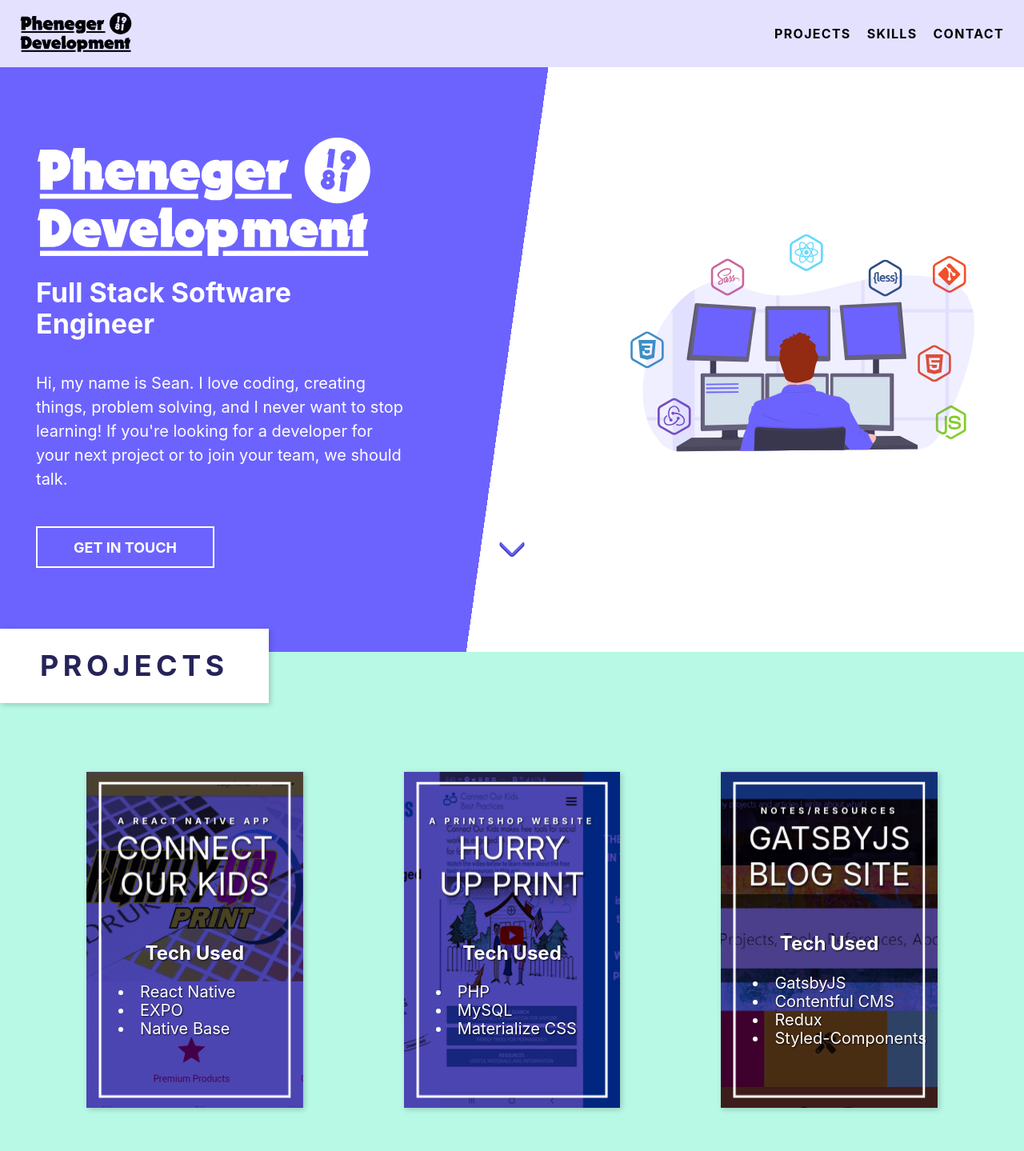
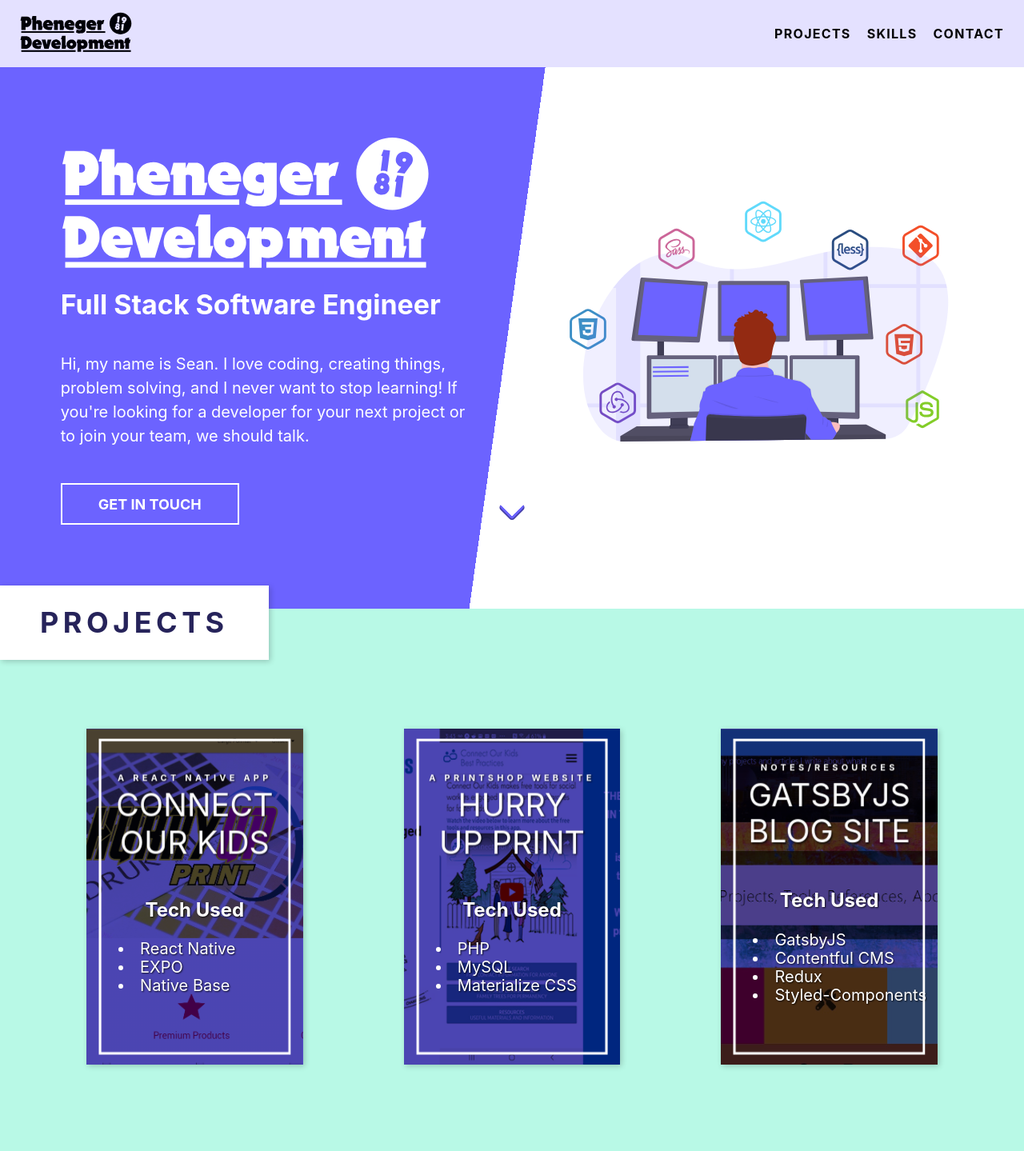
Before and after one commit to wcolts2000/portfolio, a React (Create React App) app: page / in a window 1280 px wide. Shown: the top 1439 px of the page at 80% size. Built offline with nearby package versions, Linux system fonts and the light colour scheme.

Commit message:
added AOS

```diff
--- a/package.json
+++ b/package.json
@@ -7,12 +7,12 @@
     "@fortawesome/free-brands-svg-icons": "^5.9.0",
     "@fortawesome/free-solid-svg-icons": "^5.9.0",
     "@fortawesome/react-fontawesome": "^0.1.4",
+    "aos": "^2.3.4",
     "proptypes": "^1.1.0",
     "react": "^16.8.6",
     "react-dom": "^16.8.6",
     "react-scripts": "3.0.1",
-    "react-scroll": "^1.7.14",
-    "react-spring": "^8.0.27",
+    "react-scroll": "^1.7.16",
     "styled-components": "^4.3.2"
   },
   "scripts": {
--- a/public/index.html
+++ b/public/index.html
@@ -10,6 +10,11 @@
     />
     <meta name="theme-color" content="#000000" />
     <link rel="manifest" href="%PUBLIC_URL%/manifest.json" />
+    <link
+      rel="stylesheet"
+      href="https://cdnjs.cloudflare.com/ajax/libs/animate.css/3.7.2/animate.min.css"
+    />
+    <link href="https://unpkg.com/aos@2.3.1/dist/aos.css" rel="stylesheet" />
     <title>Pheneger Development</title>
   </head>
   <body>
--- a/src/components/hero/HeroSection.js
+++ b/src/components/hero/HeroSection.js
@@ -1,20 +1,31 @@
-import React, { useState } from 'react';
+import React, { useEffect } from 'react';
 import styled from 'styled-components';
 import { Link } from 'react-scroll';
 import heroImg from '../../assets/hero-logos.svg';
 import logo from '../../assets/PhenegerDevelopmentLogo174x60White.svg';
-import { useTransition, animated } from 'react-spring';
+import AOS from 'aos';
 
 // =================================
 // ===========  COMPONENT  =========
 // =================================
 
 function LeftSection() {
+  useEffect(() => {
+    AOS.init({
+      duration: 800
+    });
+  }, []);
   return (
     <div className="left">
-      <img src={logo} alt="pheneger development" />
-      <h3>Full Stack Software Engineer</h3>
-      <p>Hi, my name is Sean. I love coding, creating things, problem solving, and I never want to stop learning! If you're looking for a developer for your next project or to join your team, we should talk.</p>
+      <img src={logo} data-aos="fade-right" alt="pheneger development" />
+      <h3 data-aos="fade-right" data-aos-delay="500">
+        Full Stack Software Engineer
+      </h3>
+      <p data-aos="fade-right" data-aos-delay="800">
+        Hi, my name is Sean. I love coding, creating things, problem solving,
+        and I never want to stop learning! If you're looking for a developer for
+        your next project or to join your team, we should talk.
+      </p>
       <Link
         activeClass="active"
         spy={true}
@@ -22,38 +33,22 @@ function LeftSection() {
         offset={-60}
         duration={500}
         to="contact"
+        data-aos="fade-right"
+        data-aos-delay="1000"
       >
         Get In Touch
       </Link>
     </div>
-  )
+  );
 }
 
 function HeroSection() {
-  const [show, set] = useState(true)
-  const left = useTransition(show, null, {
-    from: {position: "relative", left: "-500px",  opacity: 0},
-    enter: {opacity: 1, left: "0px"},
-    leave: {opacity: 0},
-  })
-  const right = useTransition(show, null, {
-    from: {position: "relative", right: "-500px",  opacity: 0},
-    enter: {opacity: 1, right: "0px"},
-    leave: {opacity: 0},
-  })
   return (
     <Section id="hero">
-      {left.map(({item, key, props}) => item &&
-
-      <animated.div key={key} style={props}><LeftSection/></animated.div>
-      )}
-      {right.map(({item, key, props}) => item &&
-
-      <animated.div key={key} style={props} className="right">
+      <LeftSection />
+      <div className="right" data-aos="fade-left" data-aos-delay="500">
         <img src={heroImg} alt="developer illustration" />
-      </animated.div>
-      )
-      }
+      </div>
     </Section>
   );
 }
@@ -67,22 +62,21 @@ export default HeroSection;
 const Section = styled.section`
   padding: 15rem 2.5rem 10rem;
   display: flex;
-  justify-content: center;
+  justify-content: space-around;
   align-items: center;
   position: relative;
-  background: linear-gradient(98deg,  #6C63FF 0%, #6C63FF 50%, #fff 50%);
+  background: linear-gradient(98deg, #6c63ff 0%, #6c63ff 50%, #fff 50%);
 
   @media (max-width: 800px) {
     width: 100%;
-  background: #6C63FF;
+    background: #6c63ff;
     padding: 15rem 2.5rem 8rem;
-
   }
 
   .left {
     padding: 15rem 3rem;
-    width: 70%;
-    padding: 2.0rem;
+    width: 45%;
+    padding: 2rem;
     img {
       width: 90%;
       margin-bottom: 2rem;
@@ -93,8 +87,8 @@ const Section = styled.section`
     }
   }
   .right {
-    width: 100%;
-    padding: 2.0rem;
+    width: 45%;
+    padding: 2rem;
     @media (max-width: 800px) {
       display: none;
     }
@@ -107,16 +101,16 @@ const Section = styled.section`
     left: 50%;
     width: 25px;
     height: 25px;
-    border-bottom: 5px ridge  #6C63FF;
-    border-right: 5px ridge  #6C63FF;
+    border-bottom: 5px ridge #6c63ff;
+    border-right: 5px ridge #6c63ff;
     border-radius: 5px;
     transform: translate(-50%) rotate(45deg);
     animation: bounce 0.3s ease-out 0.3s infinite alternate;
 
     @media (max-width: 800px) {
       animation: smallBounce 0.3s ease-out 0.3s infinite alternate;
-    border-bottom: 5px ridge  #fff;
-    border-right: 5px ridge  #fff;
+      border-bottom: 5px ridge #fff;
+      border-right: 5px ridge #fff;
       left: 6.2rem;
       bottom: 8%;
     }
@@ -147,7 +141,7 @@ const Section = styled.section`
   }
 
   p {
-    font-size: 2.0rem;
+    font-size: 2rem;
     line-height: 1.5;
     margin-bottom: 6rem;
     color: #fff;
@@ -165,7 +159,7 @@ const Section = styled.section`
     color: #fff;
     :hover {
       opacity: 0.9;
-      color:  #6C63FF;
+      color: #6c63ff;
       background: #fff;
     }
   }
--- a/src/components/projects/ProjectCard.js
+++ b/src/components/projects/ProjectCard.js
@@ -6,14 +6,23 @@ import { FontAwesomeIcon } from '@fortawesome/react-fontawesome';
 // ========= COMPONENT ==========
 // ==============================
 
-function ProjectCard({url, titleTop, titleBottom, subtitle, techUsed, backTitle, backBody, projectCode, projectLive}) {
+function ProjectCard({
+  url,
+  titleTop,
+  titleBottom,
+  subtitle,
+  techUsed,
+  backTitle,
+  backBody,
+  projectCode,
+  projectLive,
+  aos,
+  delay
+}) {
   return (
-    <Card className="card">
+    <Card className="card" data-aos={aos} data-aos-delay={delay}>
       <div className="card__content">
-        <Front
-          url={require('../../assets/' + url)}
-          className="card__front"
-        >
+        <Front url={require('../../assets/' + url)} className="card__front">
           <div className="card__title">
             {titleTop} <br />
             {titleBottom}
@@ -30,32 +39,23 @@ function ProjectCard({url, titleTop, titleBottom, subtitle, techUsed, backTitle,
         </Front>
         <div className="card__back">
           <h3>{backTitle}</h3>
-          <p className="card__body">
-          {backBody}
-          </p>
+          <p className="card__body">{backBody}</p>
           <div className="icon-container">
-            <a
-              target="_blank"
-              rel="noopener noreferrer"
-              href={projectCode}
-            >
+            <a target="_blank" rel="noopener noreferrer" href={projectCode}>
               <FontAwesomeIcon className="icon" icon={['fab', 'github']} /> Code
             </a>
-            <a
-              target="_blank"
-              rel="noopener noreferrer"
-              href={projectLive}
-            >
-              <FontAwesomeIcon className="icon" icon={['fas', 'desktop']} /> Live
+            <a target="_blank" rel="noopener noreferrer" href={projectLive}>
+              <FontAwesomeIcon className="icon" icon={['fas', 'desktop']} />{' '}
+              Live
             </a>
           </div>
         </div>
       </div>
     </Card>
-  )
+  );
 }
 
-export default ProjectCard
+export default ProjectCard;
 
 // ==============================
 // ===========  STYLES  =========
@@ -80,7 +80,6 @@ const Card = styled.div`
   :hover .card__content {
     transform: rotateY(0.5turn);
   }
-
 
   .card__front,
   .card__back {
@@ -188,7 +187,6 @@ const Card = styled.div`
         transform: translateZ(4rem);
         font-size: 2rem;
         margin: 0 1.6rem;
-
       }
     }
   }
@@ -200,5 +198,6 @@ const Front = styled.div`
   background-position: top;
   background-blend-mode: multiply;
   color: #333;
-  background-image: linear-gradient(rgba(0,0,0,.3), rgba(0,0,0,.3)), url(${props => props.url});
+  background-image: linear-gradient(rgba(0, 0, 0, 0.3), rgba(0, 0, 0, 0.3)),
+    url(${props => props.url});
 `;
--- a/src/components/projects/ProjectsSection.js
+++ b/src/components/projects/ProjectsSection.js
@@ -1,7 +1,6 @@
 import React from 'react';
 import styled from 'styled-components';
-import { FontAwesomeIcon } from '@fortawesome/react-fontawesome';
-import Card from "./ProjectCard"
+import Card from './ProjectCard';
 
 // =================================
 // ===========  COMPONENT  =========
@@ -10,7 +9,7 @@ import Card from "./ProjectCard"
 function ProjectsSection() {
   return (
     <Section id="projects">
-      <h2>Projects</h2>
+      <h2 data-aos="flip-up">Projects</h2>
       <div className="container">
         <Card
           url="hurryupprint.jpg"
@@ -22,6 +21,7 @@ function ProjectsSection() {
           backBody="Helping Social Workers find extended family members for children entering the foster care system."
           projectCode="https://github.com/labs13-connect-kids/mobile"
           projectLive="https://www.connectourkids.org/team"
+          aos="fade-right"
         />
         <Card
           url="connectourkids.jpg"
@@ -33,23 +33,35 @@ function ProjectsSection() {
           backBody="An e-commerce print shop site with user login and admin dashboard features and pricing calculators."
           projectCode="https://github.com/wcolts2000/hup-client/"
           projectLive="https://hurryupprint.com"
+          aos="fade-up"
+          delay="500"
         />
         <Card
           url="blog.jpg"
           titleTop="GatsbyJS"
           titleBottom="Blog Site"
           subtitle="Notes/Resources"
-          techUsed={['GatsbyJS', 'Contentful CMS', 'Redux', 'Styled-Components']}
+          techUsed={[
+            'GatsbyJS',
+            'Contentful CMS',
+            'Redux',
+            'Styled-Components'
+          ]}
           backTitle="Personal Notes and Reference Lists"
           backBody="Useful resources, notes, a blog, and project links made with GatsbyJS."
           projectCode="https://github.com/wcolts2000/the_pretty_good_gatsy_blog"
           projectLive="https://seanpheneger.com/"
+          aos="fade-left"
         />
       </div>
-      <p className="description">Here are a few projects you might like looking
-      through. These have been built using React, React Native, and PHP. The
-      Blog Site is built with GatsbyJS to render the static pages while still using React. Styling for the sites has been done with styled-components and native CSS3 and HTML5 semantic tags have been used for the markup. The Hurry Up Print
-      site is utilizing customized MaterializeCSS and the react native app is using react-native-elements, native base and custom styles.
+      <p className="description" data-aos="fade-right">
+        Here are a few projects you might like looking through. These have been
+        built using React, React Native, and PHP. The Blog Site is built with
+        GatsbyJS to render the static pages while still using React. Styling for
+        the sites has been done with styled-components and native CSS3 and HTML5
+        semantic tags have been used for the markup. The Hurry Up Print site is
+        utilizing customized MaterializeCSS and the react native app is using
+        react-native-elements, native base and custom styles.
       </p>
     </Section>
   );
@@ -103,8 +115,8 @@ const Section = styled.section`
     width: 60%;
     z-index: 100;
     line-height: 1.5;
-    background-color: #6C63FF;
-    outline: 10px solid #6C63FF;
+    background-color: #6c63ff;
+    outline: 10px solid #6c63ff;
     outline-offset: 8px;
     padding: 2rem;
     color: white;
@@ -116,7 +128,7 @@ const Section = styled.section`
       text-shadow: 1px 1px 2px white;
       text-transform: uppercase;
       text-decoration: none;
-      color: #6C64FF;
+      color: #6c64ff;
       font-weight: bold;
     }
 
```
Also changed, not shown: src/components/contact/ContactForm.js (+15 -7 lines), src/components/contact/ContactSection.js (+24 -14 lines), src/components/contact/ProjectForm.js (+16 -8 lines), src/components/skills/SkillsSection.js (+18 -14 lines), 1 other file (tests, documents, lock files or other folders). Lines whose indentation alone changed are shown as unchanged.
